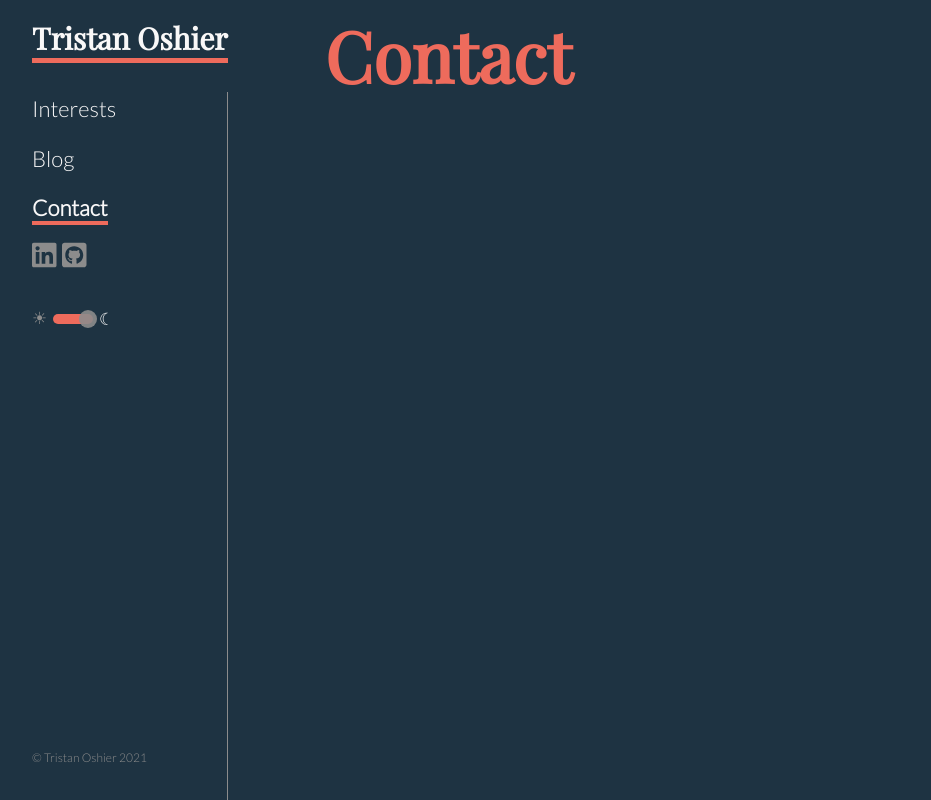
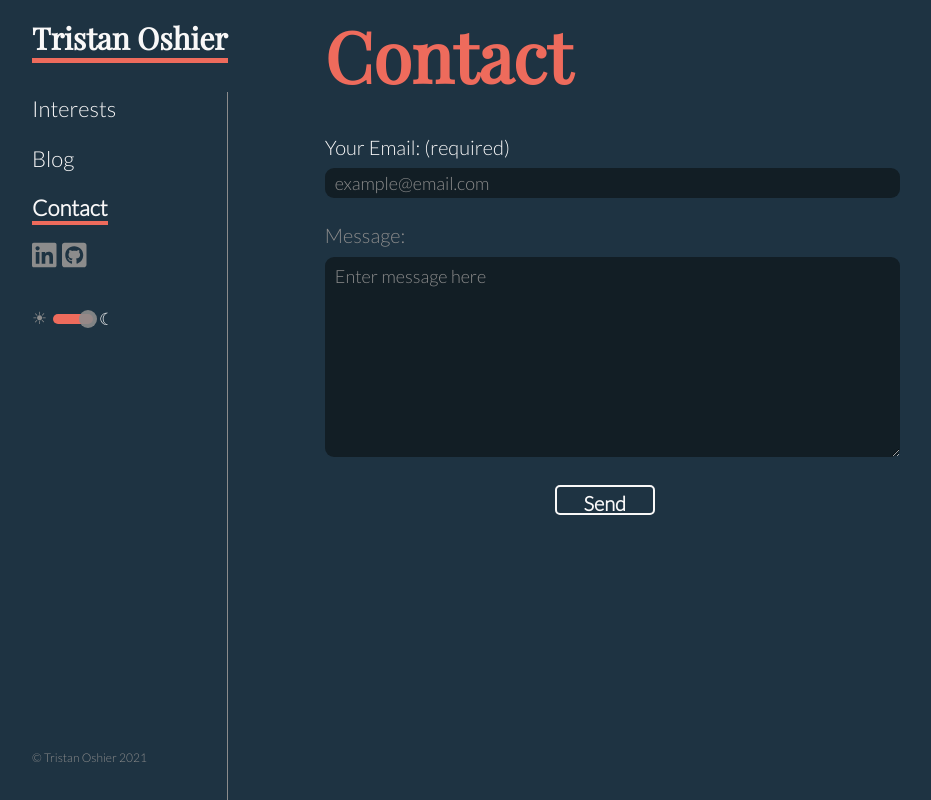
Before and after one commit to Tristanoshier/landing-page-client, a React (Create React App) app: page /Contact in a window 1280 px wide. Shown: the whole page, without its empty margins (8-939 px from the left). Built offline with nearby package versions, Linux system fonts and the light colour scheme.

Commit message:
add contact form

```diff
--- a/src/components/Pages/Contact.jsx
+++ b/src/components/Pages/Contact.jsx
@@ -1,7 +1,49 @@
+import { useState } from 'react';
 export const Contact = (props) => {
+    const [status, setStatus] = useState('');
+
+    const submitForm = (e) => {
+        e.preventDefault();
+        const form = e.target;
+        const data = new FormData(form);
+        const xhr = new XMLHttpRequest();
+        xhr.open(form.method, form.action);
+        xhr.setRequestHeader("Accept", "application/json");
+        xhr.onreadystatechange = () => {
+          if (xhr.readyState !== XMLHttpRequest.DONE) return;
+          if (xhr.status === 200) {
+            form.reset();
+            setStatus("SUCCESS");
+          } else {
+            setStatus("ERROR");
+          }
+        };
+        xhr.send(data);
+      }
+
+
     return (
         <div className="contact">
             <p id="main-header">Contact</p>
+            <br />
+            <form
+                onSubmit={submitForm}
+                action="https://formspree.io/f/mwkwzdzr"
+                method="POST"
+            >
+            <label className={props.colorMode("contact-label", "contact-label light")}>Your Email: (required)</label>
+            <br />
+            <input className={props.colorMode("email-box", "email-box light")} type="email" name="_replyto" placeholder="example@email.com" autoComplete="off" />
+            <br />
+            <br />
+            <label className={props.colorMode("contact-label, contact-label light")}>Message:</label>
+            <br />
+            <textarea className={props.colorMode("message-box", "message-box light")} type="text" name="message" autoComplete="off" placeholder="Enter message here" />
+            <br />
+            <br />
+            {status === "SUCCESS" ? <p>Thanks!</p> : <button className={props.colorMode("submit-btn", "submit-btn light")}>Send</button>}
+            {status === "ERROR" && <p>Ooops! There was an error.</p>}
+            </form>
         </div>
     )
 }
--- a/src/css/contact.css
+++ b/src/css/contact.css
@@ -2,4 +2,97 @@
     display: flex;
     margin: 0 10% 0 0;
     flex-direction: column;
+    font-family: var(--text);
+    width: 575px;
 }
+
+.contact-label {
+    font-size: 20px;
+    color: var(--white);
+}
+
+.contact-label.light {
+    color: var(--gray);
+}
+
+.email-box {
+    color: var(--white);
+    padding: 5px 5px 5px 10px;
+    background-color: #121e25;
+    height: 30px;
+    width: 100%;
+    font-size: 18px;
+    border: none;
+    border-radius: .5em .5em .5em .5em;
+    margin-top: 5px;
+}
+
+.email-box.light {
+    color: var(--darkergray);
+    background-color: var(--white);
+    border: 1px solid var(--gray);
+}
+
+.message-box {
+    color: var(--white);
+    font-family: var(--text);
+    padding: 5px 5px 5px 10px;
+    background-color: #121e25;
+    width: 100%;
+    height: 200px;
+    font-size: 18px;
+    border: none;
+    border-radius: .5em .5em .5em .5em;
+    margin-top: 5px;
+}
+
+.message-box.light {
+    color: var(--darkergray);
+    background-color: var(--white);
+    border: 1px solid var(--gray);
+}
+
+.email-box:focus {
+    outline: none;
+}
+
+.message-box:focus {
+    outline: none;
+}
+
+::placeholder {
+    color: var(--gray);
+    font-family: var(--text);
+}
+
+.submit-btn {
+    font-family: var(--text);
+    color: var(--white);
+    font-size: 20px;
+    font-weight: bolder;
+    background-color: var(--blue);
+    border: 2px solid var(--white);
+    border-radius: .25em .25em .25em .25em;
+    margin-left: 40%;
+    width: 100px;
+    height: 30px;
+}
+
+.submit-btn.light {
+    color: var(--blue);
+    background-color: var(--white);
+    border: 2px solid var(--blue);
+}
+
+.submit-btn:hover {
+    border: none;
+    background-color: var(--orange);
+    transition: background-color 0.25s ease-out;
+    transition: border 0.25s ease-out;
+}
+
+.submit-btn.light:hover {
+    color: var(--white);
+    border: none;
+    background-color: var(--blue);
+}
```
